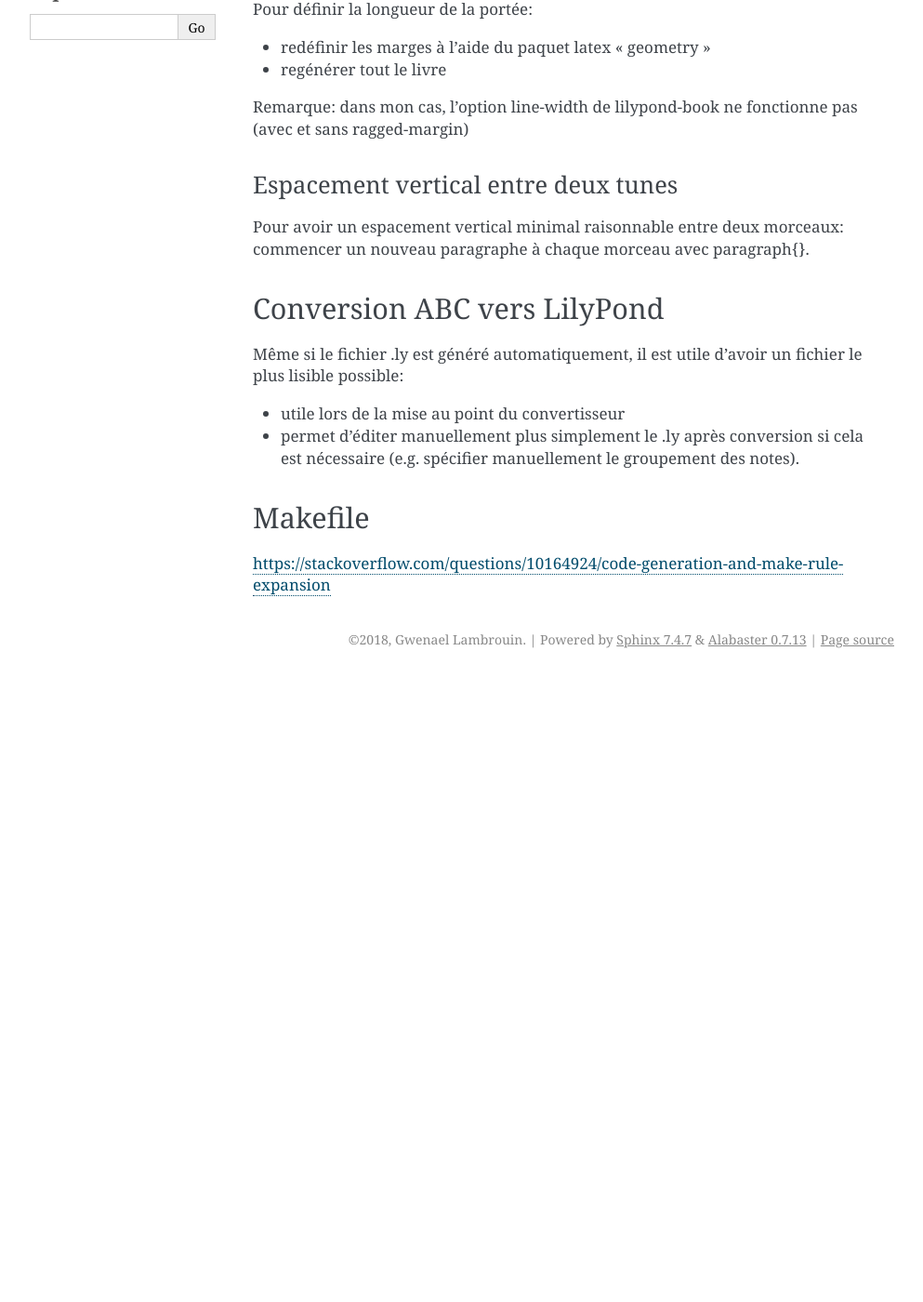
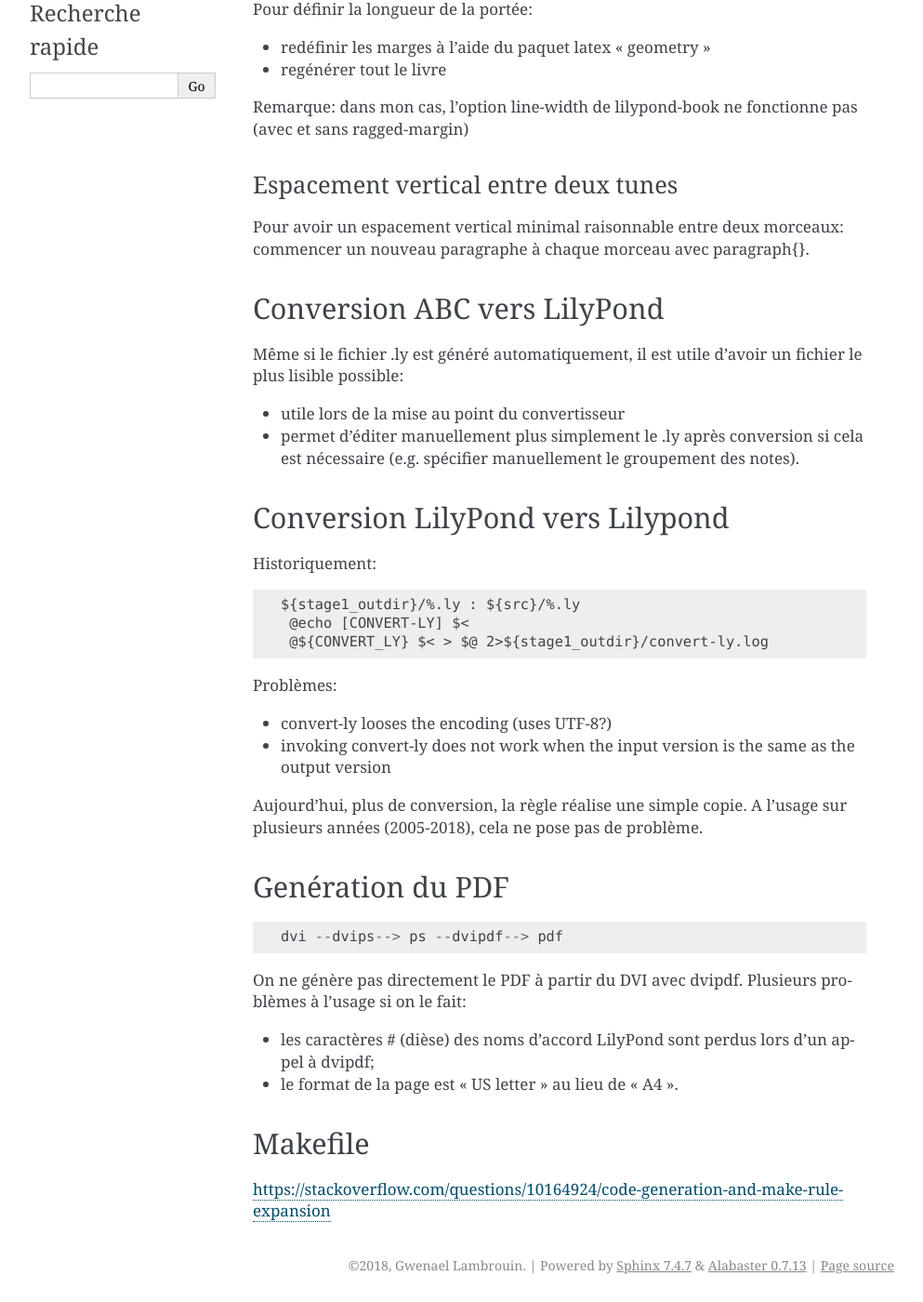
Before and after one commit to glm35/abcbook, a Sphinx documentation site: the page built from docs/developer_docs/design_notes.rst, in a window 1280 px wide and 1400 px high, scrolled down 515 px. Shown: the whole window at 93% size, without its empty margins (148-1141 px from the left). Built offline with Sphinx 7.4.7, drawn with Linux system fonts in a browser that asks for light colours; before the commit the page ends 1242 px from its top, so only the background shows below that; some of the changed text lies outside the part shown.

```diff
--- /dev/null
+++ b/docs/_static/empty_dir.txt
@@ -0,0 +1,2 @@
+Dummy file to prevent sphinx from complaining during the "copying static files"
+step.
--- a/docs/developer_docs/design_notes.rst
+++ b/docs/developer_docs/design_notes.rst
@@ -47,6 +47,38 @@ un fichier le plus lisible possible:
   si cela est nécessaire (e.g. spécifier manuellement le groupement des
   notes).
 
+Conversion LilyPond vers Lilypond
+=================================
+
+Historiquement::
+
+   ${stage1_outdir}/%.ly : ${src}/%.ly
+    @echo [CONVERT-LY] $<
+    @${CONVERT_LY} $< > $@ 2>${stage1_outdir}/convert-ly.log
+
+Problèmes:
+
+* convert-ly looses the encoding (uses UTF-8?)
+* invoking convert-ly does not work when the input version is the same
+  as the output version
+
+Aujourd'hui, plus de conversion, la règle réalise une simple copie.  A l'usage
+sur plusieurs années (2005-2018), cela ne pose pas de problème.
+
+Genération du PDF
+=================
+
+::
+
+   dvi --dvips--> ps --dvipdf--> pdf
+
+On ne génère pas directement le PDF à partir du DVI avec dvipdf.  Plusieurs
+problèmes à l'usage si on le fait:
+
+- les caractères # (dièse) des noms d'accord LilyPond sont perdus lors d'un
+  appel à dvipdf;
+- le format de la page est "US letter" au lieu de "A4".
+
 Makefile
 ========
 
--- a/docs/developer_docs/roadmap.rst
+++ b/docs/developer_docs/roadmap.rst
@@ -2,6 +2,4 @@
 Roadmap
 =======
 
-#. rendre le build system indépendant des tunes (projet abcbook)
-
 #. gérer les fichiers ABC contenant plusieurs tunes
--- a/docs/index.rst
+++ b/docs/index.rst
@@ -24,6 +24,7 @@ abcbook: un générateur de recueil de partitions
    developer_docs/issues
    developer_docs/ideas
    developer_docs/design_notes
+   developer_docs/coding_conventions
 
 Indices and tables
 ==================
```
Also changed, not shown: docs/developer_docs/coding_conventions.rst (added, +14 -0 lines), 2 other files.
